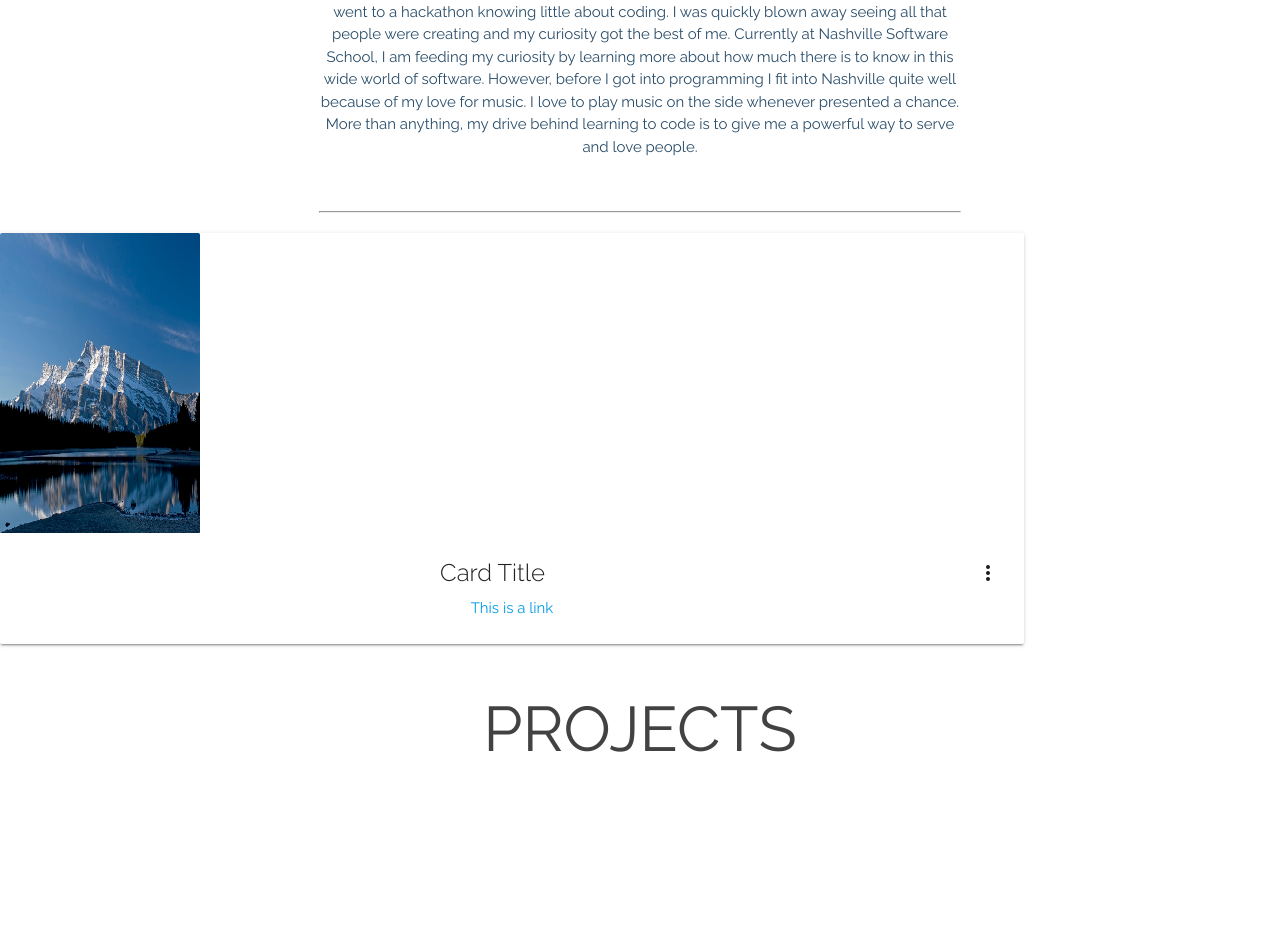
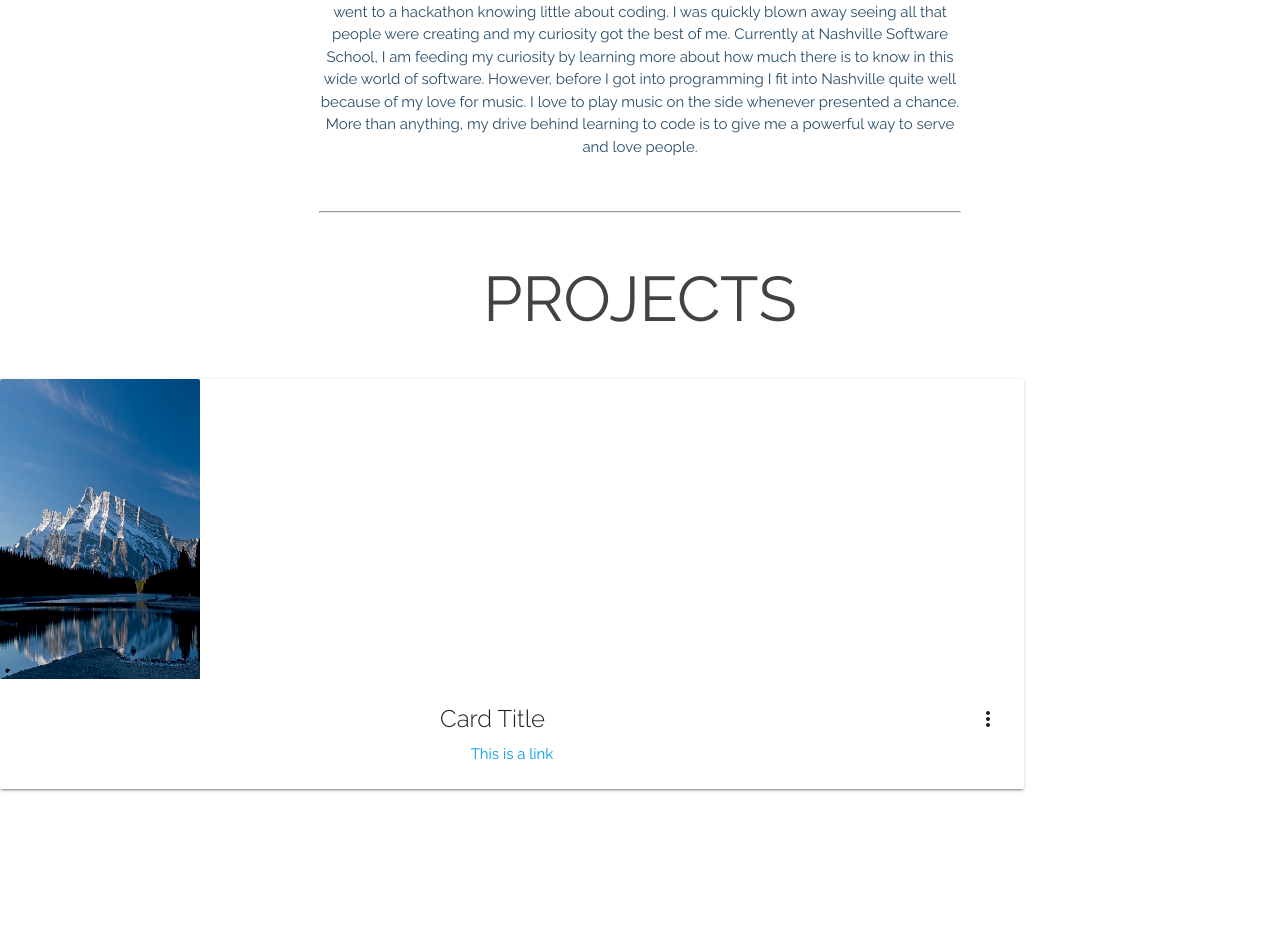
Before and after one commit to Deanomatic/Deanomatic.github.io, a PHP site: page / in a window 1280 px wide. Shown: the part 1509-2444 px from the top of the page. Run offline with PHP 8.4, Linux system fonts and the light colour scheme; some libraries are stand-ins or nearby versions.

Commit message:
Added favicon

```diff
--- a/index.html
+++ b/index.html
@@ -2,6 +2,7 @@
 <html>
 <head>
     <title>Dean Smith | Software Developer</title>
+    <link style="width:16px;height: 16px;" rel="shortcut icon" type="image/x-icon" href="/images/icon.png">
     <meta name="viewport" content="width=device-width, initial-scale=1">
     <meta charset="utf-8">
     <link href="Styles\main.css" rel="stylesheet">
@@ -56,6 +57,8 @@
             </div>
         </div>
         <hr></hr>
+        <div id="projects">
+            <h1 id="test-heading">Projects</h1>
             <div class="card">
                 <div class="card-image waves-effect waves-block waves-light">
                   <img class="activator" style="height: 300px; width: 200px;" src="images/canada1.jpg">
@@ -69,8 +72,6 @@
                   <p>Here is some more information about this product that is only revealed once clicked on.</p>
                 </div>
               </div>
-        <div id="projects">
-            <h1 id="test-heading">Projects</h1>
         </div>
         <hr></hr>
         <div id="experience">
```
Also changed, not shown: Styles/main.css (line endings or trailing spaces), images/1498142301 (1).ico (added), images/icon.png (added).
